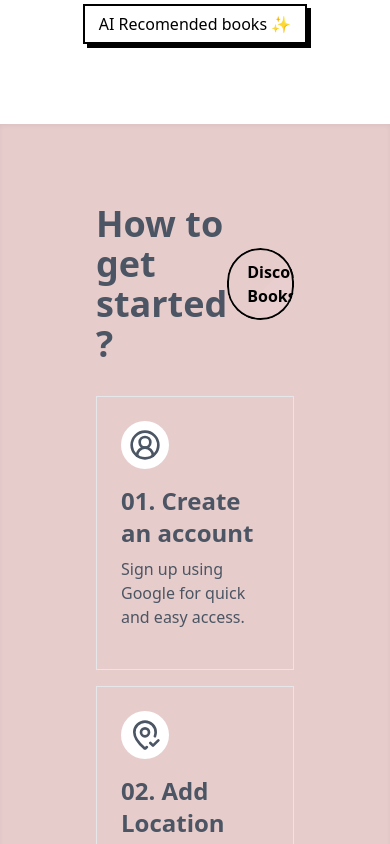
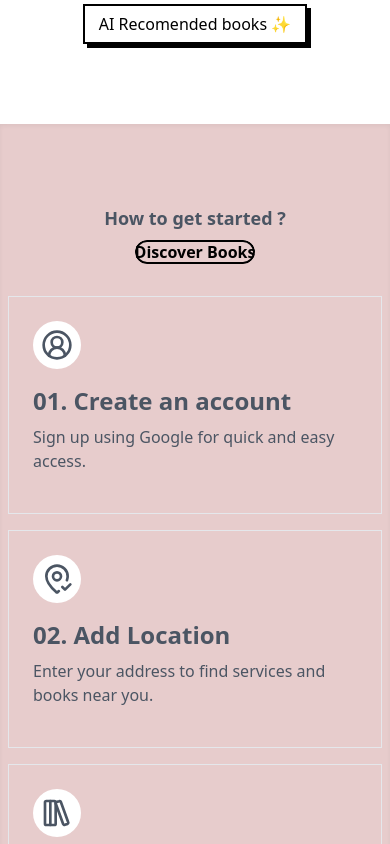
Before and after one commit to muhammed-anas-na/Book-Hub, a Next.js app: page / in a window 390 px wide. Shown: the part 2000-2844 px from the top of the page. Built offline with nearby package versions, Linux system fonts and the light colour scheme; no server answers; a web font is replaced by a local one.

Commit message:
Homepage responsive

```diff
--- a/src/components/FAQ.jsx
+++ b/src/components/FAQ.jsx
@@ -37,17 +37,16 @@ const FaqSection = () => {
 
     return (
         <>
-    <Toaster/>
+            <Toaster />
             <div className="bg-white min-h-screen flex flex-col items-center mt-20">
                 <div className="w-full max-w-3xl px-6 py-12">
                     {/* Header Section */}
-        <h1 className="text-7xl font-bold text-center mb-4">
+                    <h1 className="text-2xl md:text-7xl font-bold text-center mb-4">
                         Frequently asked <span className="text-transparent bg-clip-text bg-gradient-to-r from-orange-500 to-red-600">questions</span>
                     </h1>
                     <p className="text-center text-gray-600 mb-8">
                         Do you need some help with something or do you have questions on some features?
                     </p>
-
                     {/* FAQ Items */}
                     <div className="space-y-4">
                         {faqData.map((item, index) => (
@@ -94,5 +93,4 @@ const FaqSection = () => {
         </>
     );
 };
-
 export default FaqSection;
--- a/src/components/UserGuide.jsx
+++ b/src/components/UserGuide.jsx
@@ -13,10 +13,10 @@ const CategoryCard = ({ icon, title, description }) => (
 
 const ExploreCategories = () => {
   return (
-    <div className="bg-[#E7CCCC] text-gray-600 py-20 px-24 mt-20 shadow-inner">
-      <div className="flex justify-between items-center mb-8">
-        <h2 className="text-4xl font-bold ">How to get started ?</h2>
-        <Link href="/discover-books" class="relative inline-flex items-center justify-start inline-block px-5 py-3 overflow-hidden font-bold rounded-full group">
+    <div className="bg-[#E7CCCC] text-gray-600 py-20 md:px-24 px-2 mt-20 shadow-inner">
+      <div className="flex flex-col gap-2 md:flex-row justify-between items-center mb-8">
+        <h2 className="text-lg md:text-4xl font-bold ">How to get started ?</h2>
+        <Link href="/discover-books" class="relative inline-flex items-center justify-start inline-block md:px-5 md:py-3 overflow-hidden font-bold rounded-full group">
             <span class="w-32 h-32 rotate-45 translate-x-12 -translate-y-2 absolute left-0 top-0 bg-white opacity-[3%]"></span>
             <span class="absolute top-0 left-0 w-48 h-48 -mt-1 transition-all duration-500 ease-in-out rotate-45 -translate-x-56 -translate-y-24 bg-black opacity-100 group-hover:-translate-x-8"></span>
             <span class="relative w-full text-left text-black transition-colors duration-200 ease-in-out group-hover:text-white">Discover Books</span>
@@ -55,11 +55,6 @@ const ExploreCategories = () => {
           description="Turn your old books into cash by listing them on our platform."
         />
       </div>
-      {/* <div className="fixed bottom-4 right-4">
-        <button className="bg-black text-white p-4 rounded-full">
-          <span className="mr-2">👋</span> Chat
-        </button>
-      </div> */}
     </div>
   );
 };
```
Lines whose indentation alone changed are shown as unchanged.
